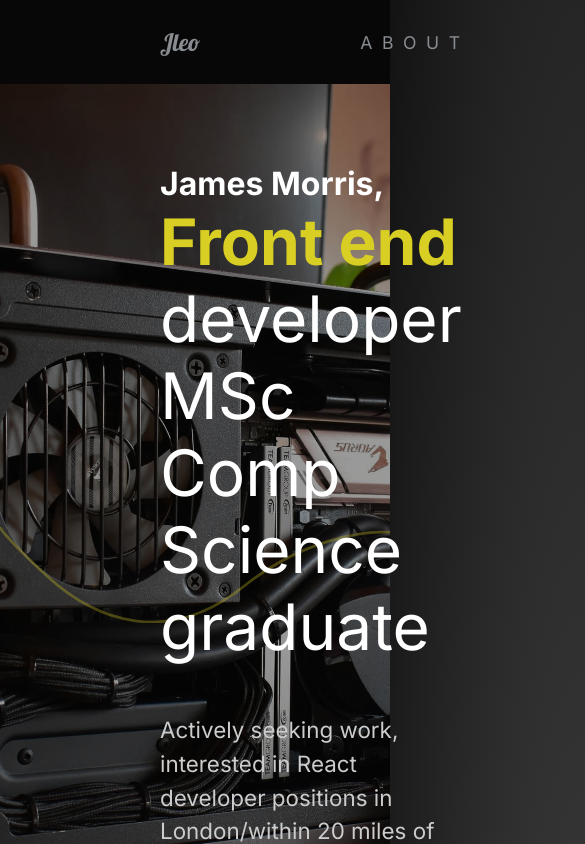
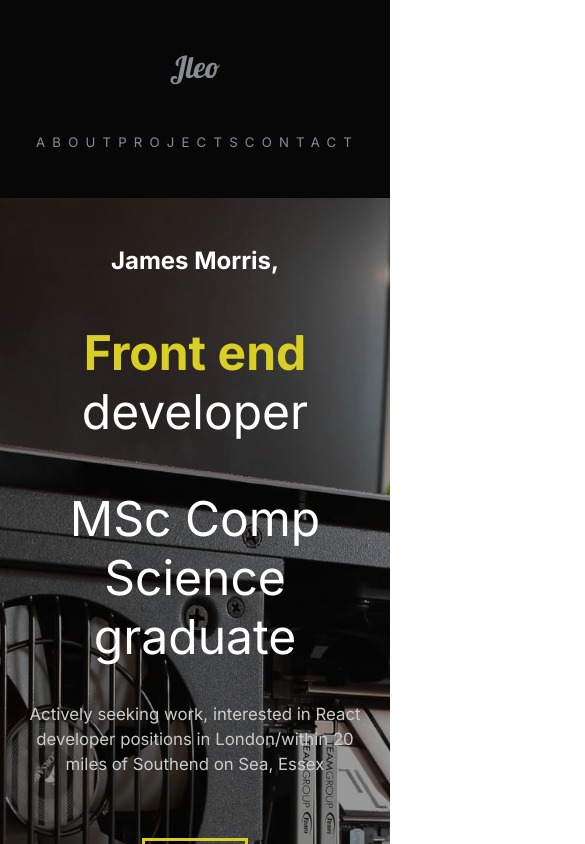
Before and after one commit to jleomorris/portfolio-v3, a React (Create React App) app: page / in a window 390 px wide. Shown: the top 844 px of the page, 585 px wide, since content can reach past the window. Built offline with nearby package versions, Linux system fonts and the light colour scheme.

Commit message:
Add media queries for responsiveness

```diff
--- a/src/components/GlobalStyle.js
+++ b/src/components/GlobalStyle.js
@@ -61,6 +61,14 @@ const GlobalStyle = createGlobalStyle`
     font-size: 1.4rem;
     line-height: 150%;
   }
+
+// Media Queries
+
+html {
+  @media (max-width: 1700px) {
+    font-size: 75%;
+  }
+}
 `;
 
 export default GlobalStyle;
--- a/src/components/Nav.js
+++ b/src/components/Nav.js
@@ -66,6 +66,29 @@ const StyledNav = styled.nav`
     letter-spacing: 0.6rem;
     text-transform: uppercase;
   }
+
+  // Media Queries
+
+  @media (max-width: 1300px) {
+    flex-direction: column;
+    padding: 2rem 1rem;
+
+    #logo {
+      display: inline-block;
+      margin: 2rem;
+      font-size: 2.5rem;
+    }
+
+    ul {
+      padding: 2rem;
+      justify-content: space-around;
+      width: 100%;
+
+      li {
+        padding: 0;
+      }
+    }
+  }
 `;
 
 export default Nav;
--- a/src/components/ServicesSection.js
+++ b/src/components/ServicesSection.js
@@ -102,11 +102,22 @@ const Services = styled(About)`
 const Cards = styled(motion.div)`
   display: flex;
   flex-wrap: wrap;
+
+  @media (max-width: 1300px) {
+    justify-content: center;
+    /* margin-right: 0; */
+  }
 `;
 
 const Card = styled.div`
   flex-basis: 20rem;
   margin-right: 3rem;
+
+  @media (max-width: 600px) {
+    /* justify-content: center; */
+    margin-right: 0;
+    /* opacity: 0; */
+  }
 
   .icon {
     display: flex;
--- a/src/components/Wave.js
+++ b/src/components/Wave.js
@@ -27,6 +27,10 @@ const WaveSvg = styled.svg`
   position: absolute;
   left: 0;
   z-index: 1;
+
+  @media (max-width: 1300px) {
+    z-index: -1;
+  }
 `;
 
 export default Wave;
--- a/src/pages/Contact.js
+++ b/src/pages/Contact.js
@@ -121,34 +121,29 @@ const CardContainer = styled(motion.div)`
       flex-direction: column;
 
       h2 {
-        /* color: white; */
         margin-bottom: -3.5rem;
         text-shadow: 2px 2px 20px black;
         z-index: 1;
-        /* text-transform: uppercase; */
-        /* letter-spacing: 0.2rem; */
         font-size: 3rem;
-        text-transform: uppercase;
         -webkit-letter-spacing: 0.4rem;
         -moz-letter-spacing: 0.4rem;
         -ms-letter-spacing: 0.4rem;
         letter-spacing: 0.4rem;
         color: #00000000;
-        /* text-shadow: 4px 5px 4px #ababab; */
         -webkit-text-stroke-width: 2px;
         -webkit-text-stroke-color: white;
       }
 
       .fa-envelope {
-        color: #ffffff;
+        color: #ffffff85;
       }
 
       .fa-github {
-        color: #cb68cb;
+        color: #cb68cbb8;
       }
 
       .fa-linkedin {
-        color: #0366d6;
+        color: #0366d6a3;
       }
 
       .fa-file {
--- a/src/pages/ProjectDetail.js
+++ b/src/pages/ProjectDetail.js
@@ -138,6 +138,11 @@ const Headline = styled.div`
     width: 100%;
     padding: 8rem 5rem;
 
+    @media (max-width: 1500px) {
+      flex-direction: column;
+      align-items: center;
+    }
+
     .description-container {
       position: relative;
       width: 40%;
@@ -147,6 +152,11 @@ const Headline = styled.div`
       p {
         margin: 8rem auto;
         padding: 3rem 5rem;
+      }
+
+      @media (max-width: 1500px) {
+        margin: 4rem;
+        width: 90%;
       }
     }
 
@@ -160,6 +170,11 @@ const Headline = styled.div`
       border: 1px solid white;
       min-height: 30vh;
       width: 40%;
+
+      @media (max-width: 1500px) {
+        margin: 4rem;
+        width: 90%;
+      }
 
       .skill {
         display: flex;
@@ -206,6 +221,10 @@ const Headline = styled.div`
     text-shadow: 4px 5px 4px #ababab;
     -webkit-text-stroke-width: 2px;
     -webkit-text-stroke-color: white;
+
+    @media (max-width: 800px) {
+      margin-top: 4rem;
+    }
   }
 
   img {
@@ -222,9 +241,19 @@ const Features = styled.div`
   justify-content: space-around;
   align-items: flex-start;
   margin: 5rem 10rem;
+
+  @media (max-width: 1500px) {
+    display: block;
+    margin: 2rem 2rem;
+  }
 `;
 
 const StyledFeature = styled.div`
+  @media (max-width: 1500px) {
+    width: 70%;
+    margin: 5rem auto;
+  }
+
   padding: 5rem;
   h3 {
     font-size: 2rem;
--- a/src/pages/Projects.js
+++ b/src/pages/Projects.js
@@ -114,6 +114,20 @@ const StyledProjects = styled(motion.div)`
       text-shadow: 4px 5px 4px #ababab;
       -webkit-text-stroke-width: 1px;
       -webkit-text-stroke-color: white;
+    }
+  }
+
+  @media (max-width: 800px) {
+    .github-container {
+      flex-direction: column;
+    }
+
+    .title-container {
+      margin-bottom: 12rem !important;
+
+      h2 {
+        width: 165%;
+      }
     }
   }
 `;
--- a/src/styles.js
+++ b/src/styles.js
@@ -8,6 +8,16 @@ export const About = styled(motion.div)`
   align-items: center;
   padding: 5rem 10rem;
   color: white;
+
+  @media (max-width: 1300px) {
+    display: block;
+    padding: 2rem 2rem;
+    text-align: center;
+
+    .answer {
+      text-align: left;
+    }
+  }
 `;
 
 export const Description = styled.div`
@@ -18,6 +28,21 @@ export const Description = styled.div`
   h2 {
     font-weight: lighter;
   }
+
+  @media (max-width: 1300px) {
+    padding: 0;
+
+    h2 {
+      margin-top: 4rem;
+    }
+
+    h1 {
+      margin-top: 2rem;
+    }
+
+    button {
+      margin: 2rem 0rem 5rem 0rem;
+    }
 `;
 
 export const Image = styled.div`
```
